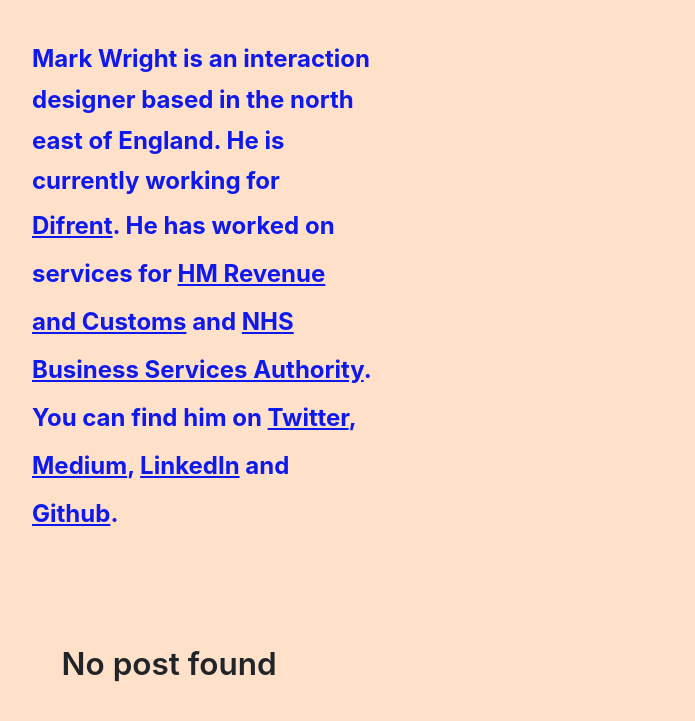
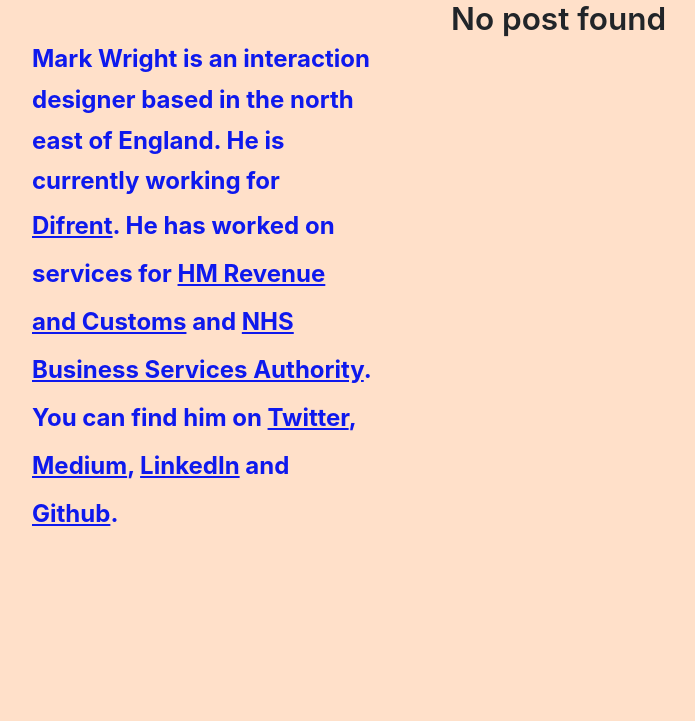
Before and after one commit to mrkwrght/mrkwrghtdotcom, a Jekyll site: the page built from index.html, in a window 1280 px wide. Shown: the top 721 px of the page, without its empty margins (123-818 px from the left). Built offline with Jekyll 4.4.1, drawn with Linux system fonts in a browser that asks for light colours; some web fonts are replaced; the list of posts is cut into pages by our own code.

Commit message:
Update index.html

```diff
--- a/index.html
+++ b/index.html
@@ -20,7 +20,7 @@
         </p>
     </div>
 </div>
-<div class="page ten columns">
+<div class="seven columns">
 <div class="list">
 {% if site.posts.size == 0 %}
  <h2>No post found</h2>
@@ -67,8 +67,9 @@
      {% endif %}
    </span>
 
- </div>
-{% endif %}
+           </div>
+        {% endif %}
+      </div>
+    </div>
+  </div>
 </div>
-</div>
-</div>
```
